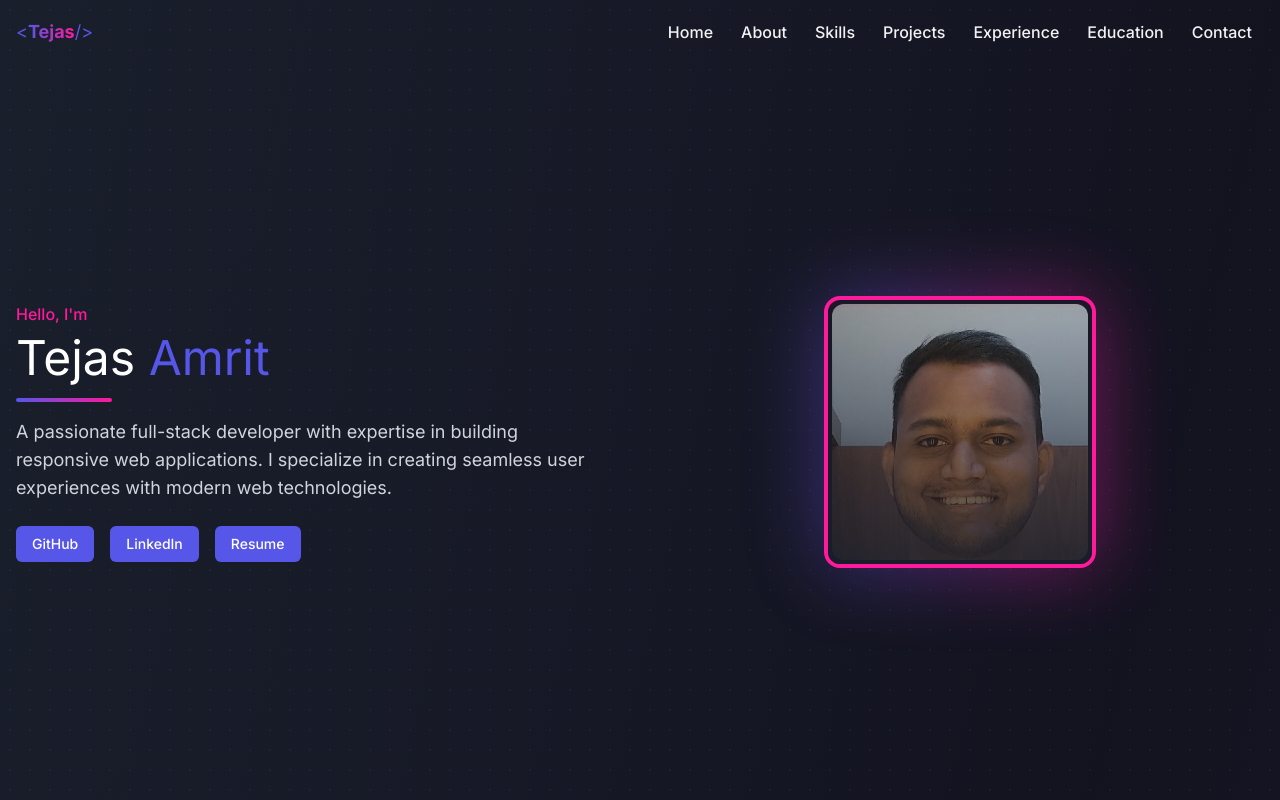
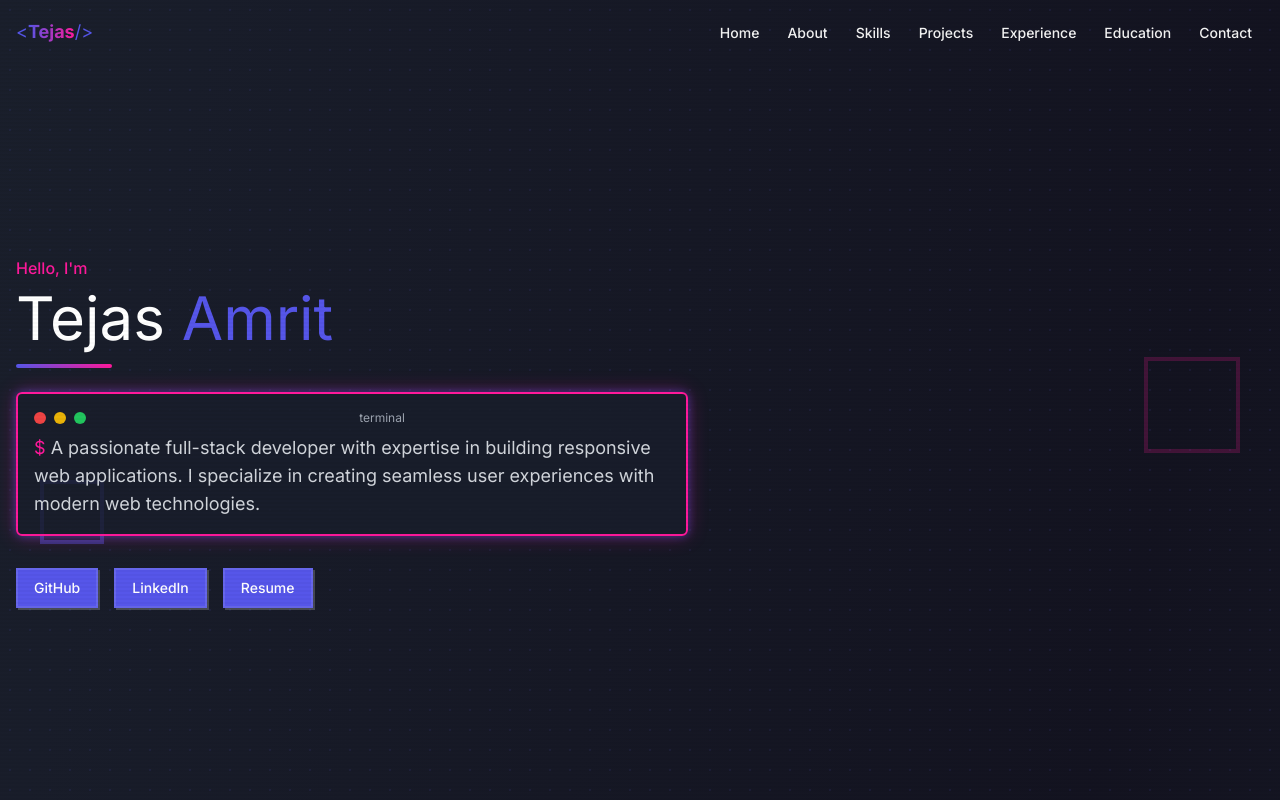
Before and after one commit to tejasamrit/tejasamrit-portfolio, a React (Vite) app: page / in a window 1280 px wide. Shown: the top 800 px of the page. Built offline with nearby package versions, Linux system fonts and the light colour scheme.

Commit message:
Refactor: Apply retro theme and remove image
- Applied the retro theme consistently across the website.
- Removed the user's image from the home page.

```diff
--- a/src/components/Hero.tsx
+++ b/src/components/Hero.tsx
@@ -2,23 +2,31 @@
 import React, { useEffect, useRef } from 'react';
 
 const Hero = () => {
-  const imageRef = useRef<HTMLImageElement>(null);
-
   return (
     <section id="home" className="min-h-screen retro-grid flex items-center pt-16">
       <div className="retro-container">
-        <div className="grid grid-cols-1 md:grid-cols-2 gap-8 items-center">
-          <div className="order-2 md:order-1 animate-fade-in">
-            <p className="text-retro-pink font-medium mb-2">Hello, I'm</p>
-            <h1 className="font-retro text-3xl md:text-4xl lg:text-5xl mb-4 text-white">
+        <div className="relative z-10">
+          <div className="animate-fade-in">
+            <div className="glitch-container mb-2">
+              <p className="text-retro-pink font-medium">Hello, I'm</p>
+            </div>
+            <h1 className="font-retro text-3xl md:text-5xl lg:text-6xl mb-4 text-white">
               Tejas <span className="text-retro-purple">Amrit</span>
             </h1>
-            <div className="h-1 w-24 bg-gradient-to-r from-retro-purple to-retro-pink rounded-full mb-4"></div>
-            <p className="text-lg max-w-xl text-gray-300 mb-6">
-              A passionate full-stack developer with expertise in building responsive web applications.
-              I specialize in creating seamless user experiences with modern web technologies.
-            </p>
-            <div className="flex space-x-4">
+            <div className="h-1 w-24 bg-gradient-to-r from-retro-purple to-retro-pink rounded-full mb-6"></div>
+            <div className="retro-terminal max-w-2xl p-4 mb-8 border-2 border-retro-pink bg-retro-dark/80 rounded-md">
+              <div className="terminal-header flex items-center gap-2 mb-2">
+                <div className="w-3 h-3 rounded-full bg-red-500"></div>
+                <div className="w-3 h-3 rounded-full bg-yellow-500"></div>
+                <div className="w-3 h-3 rounded-full bg-green-500"></div>
+                <div className="flex-1 text-center text-xs text-gray-400">terminal</div>
+              </div>
+              <p className="typewriter-text text-lg text-gray-300">
+                <span className="text-retro-pink">$</span> A passionate full-stack developer with expertise in building responsive web applications.
+                I specialize in creating seamless user experiences with modern web technologies.
+              </p>
+            </div>
+            <div className="flex flex-wrap gap-4">
               <a
                 href="https://github.com/tejasamrit"
                 target="_blank"
@@ -45,21 +53,12 @@ const Hero = () => {
               </a>
             </div>
           </div>
-          <div className="order-1 md:order-2 flex justify-center">
-            <div className="relative">
-              <div className="absolute inset-0 bg-gradient-to-r from-retro-purple to-retro-pink rounded-2xl blur-[40px] opacity-30 animate-pulse"></div>
-              <div className="relative border-4 border-retro-pink rounded-2xl p-1 bg-card overflow-hidden">
-                <img
-                  ref={imageRef}
-                  src="/lovable-uploads/56d895dd-e615-406e-982b-abfd8d266086.png"
-                  alt="Tejas Amrit"
-                  className="w-64 h-64 object-cover rounded-xl pixelated-image"
-                />
-                <div className="absolute inset-0 bg-gradient-to-t from-retro-dark/80 to-transparent"></div>
-                <div className="scanline"></div>
-              </div>
-            </div>
-          </div>
+        </div>
+
+        {/* Retro grid decoration */}
+        <div className="absolute top-0 left-0 w-full h-full pointer-events-none">
+          <div className="absolute top-1/3 right-10 w-24 h-24 border-4 border-retro-pink animate-retro-glitch opacity-20"></div>
+          <div className="absolute bottom-1/4 left-10 w-16 h-16 border-4 border-retro-purple animate-pulse opacity-20"></div>
         </div>
       </div>
     </section>
--- a/src/index.css
+++ b/src/index.css
@@ -47,6 +47,26 @@
   body {
     @apply bg-background text-foreground antialiased font-sans relative overflow-x-hidden;
   }
+
+  /* CRT effect */
+  body::before {
+    content: "";
+    display: block;
+    position: fixed;
+    top: 0;
+    left: 0;
+    width: 100%;
+    height: 100%;
+    background: linear-gradient(
+      to bottom,
+      rgba(18, 16, 16, 0) 50%,
+      rgba(0, 0, 0, 0.25) 50%
+    );
+    background-size: 100% 4px;
+    pointer-events: none;
+    z-index: 100;
+    opacity: 0.1;
+  }
 }
 
 @layer components {
@@ -55,7 +75,7 @@
   }
 
   .retro-container {
-    @apply container mx-auto px-4 py-8 md:py-12;
+    @apply container mx-auto px-4 py-8 md:py-12 relative;
   }
 
   .retro-grid {
@@ -67,7 +87,7 @@
   }
 
   .retro-button {
-    @apply inline-flex items-center justify-center rounded-md text-sm font-medium ring-offset-background transition-colors focus-visible:outline-none focus-visible:ring-2 focus-visible:ring-ring focus-visible:ring-offset-2 disabled:pointer-events-none disabled:opacity-50 bg-retro-purple text-white hover:bg-retro-pink px-4 py-2 border-none;
+    @apply inline-flex items-center justify-center rounded-none text-sm font-medium ring-offset-background transition-colors focus-visible:outline-none focus-visible:ring-2 focus-visible:ring-ring focus-visible:ring-offset-2 disabled:pointer-events-none disabled:opacity-50 bg-retro-purple text-white hover:bg-retro-pink px-4 py-2 border-2 border-white/10 shadow-[2px_2px_0px_0px_rgba(255,255,255,0.2)];
   }
 
   .retro-heading {
@@ -79,11 +99,11 @@
   }
 
   .scanline {
-    @apply absolute top-0 left-0 w-full h-1 bg-retro-pink/10 opacity-30 z-10 animate-scanline;
+    @apply absolute top-0 left-0 w-full h-full opacity-20 z-10 pointer-events-none bg-[repeating-linear-gradient(to_bottom,transparent,transparent_4px,rgba(255,25,155,0.3)_5px,transparent_6px)];
   }
 
   .retro-nav-link {
-    @apply relative py-2 px-3 text-sm md:text-base font-medium text-foreground hover:text-retro-pink transition-colors duration-300 after:content-[''] after:absolute after:bottom-0 after:left-0 after:w-0 after:h-0.5 after:bg-retro-pink after:transition-all after:duration-300 hover:after:w-full;
+    @apply relative py-2 px-3 text-sm md:text-base font-medium text-foreground hover:text-retro-pink transition-colors duration-300 font-retro text-xs md:text-sm;
   }
 
   .glowing-border {
@@ -97,4 +117,97 @@
   .pixelated-image {
     image-rendering: pixelated;
   }
+
+  /* New retro styles */
+  .retro-terminal {
+    position: relative;
+    box-shadow: 0 0 10px rgba(86, 86, 233, 0.5), 0 0 20px rgba(255, 25, 155, 0.3);
+  }
+
+  .typewriter-text {
+    overflow: hidden;
+    white-space: pre-wrap;
+    animation: typing 3.5s steps(40, end);
+  }
+
+  .glitch-container {
+    position: relative;
+    display: inline-block;
+  }
+
+  .glitch-container:hover::before,
+  .glitch-container:hover::after {
+    content: attr(data-text);
+    position: absolute;
+    top: 0;
+    left: 0;
+    width: 100%;
+    height: 100%;
+  }
+
+  .glitch-container:hover::before {
+    left: 2px;
+    text-shadow: -1px 0 #FF199B;
+    clip: rect(44px, 450px, 56px, 0);
+    animation: glitch-anim 5s infinite linear alternate-reverse;
+  }
+
+  .glitch-container:hover::after {
+    left: -2px;
+    text-shadow: -1px 0 #5656E9;
+    clip: rect(44px, 450px, 56px, 0);
+    animation: glitch-anim2 5s infinite linear alternate-reverse;
+  }
 }
+
+@keyframes typing {
+  from { width: 0 }
+  to { width: 100% }
+}
+
+@keyframes blink-caret {
+  from, to { border-color: transparent }
+  50% { border-color: #FF199B }
+}
+
+@keyframes glitch-anim {
+  0% {
+    clip: rect(46px, 9999px, 31px, 0);
+  }
+  20% {
+    clip: rect(8px, 9999px, 99px, 0);
+  }
+  40% {
+    clip: rect(43px, 9999px, 21px, 0);
+  }
+  60% {
+    clip: rect(56px, 9999px, 69px, 0);
+  }
+  80% {
+    clip: rect(22px, 9999px, 35px, 0);
+  }
+  100% {
+    clip: rect(59px, 9999px, 8px, 0);
+  }
+}
+
+@keyframes glitch-anim2 {
+  0% {
+    clip: rect(23px, 9999px, 68px, 0);
+  }
+  20% {
+    clip: rect(51px, 9999px, 10px, 0);
+  }
+  40% {
+    clip: rect(89px, 9999px, 29px, 0);
+  }
+  60% {
+    clip: rect(12px, 9999px, 70px, 0);
+  }
+  80% {
+    clip: rect(33px, 9999px, 79px, 0);
+  }
+  100% {
+    clip: rect(60px, 9999px, 76px, 0);
+  }
+}
--- a/tailwind.config.ts
+++ b/tailwind.config.ts
@@ -117,6 +117,27 @@ export default {
 				'scanline': {
 					'0%': { transform: 'translateY(-100%)' },
 					'100%': { transform: 'translateY(100%)' }
+				},
+				'flicker': {
+					'0%, 19.999%, 22%, 62.999%, 64%, 64.999%, 70%, 100%': {
+						opacity: '0.99',
+						filter: 'drop-shadow(0 0 1px rgba(86, 86, 233, 0.5)) drop-shadow(0 0 1px rgba(255, 25, 155, 0.3))'
+					},
+					'20%, 21.999%, 63%, 63.999%, 65%, 69.999%': {
+						opacity: '0.4',
+						filter: 'none'
+					}
+				},
+				'vhs-flicker': {
+					'0%': {
+					  opacity: '0.8',
+					},
+					'50%': {
+					  opacity: '1',
+					},
+					'100%': {
+					  opacity: '0.8',
+					},
 				}
 			},
 			animation: {
@@ -125,7 +146,9 @@ export default {
 				'pulse-glow': 'pulse-glow 2s ease-in-out infinite',
 				'fade-in': 'fade-in 0.5s ease-out',
 				'retro-glitch': 'retro-glitch 8s ease infinite',
-				'scanline': 'scanline 8s linear infinite'
+				'scanline': 'scanline 8s linear infinite',
+				'flicker': 'flicker 0.15s infinite',
+				'vhs-flicker': 'vhs-flicker 2s infinite'
 			},
 			fontFamily: {
 				'retro': ['Press Start 2P', 'ui-monospace', 'monospace'],
```
